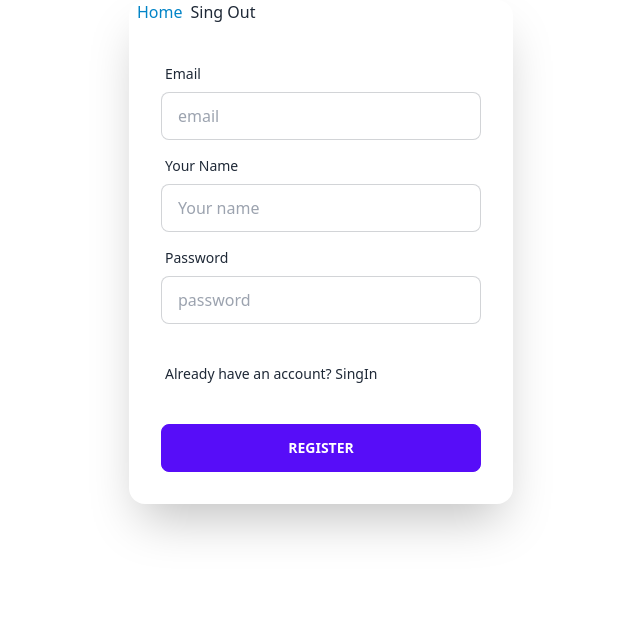
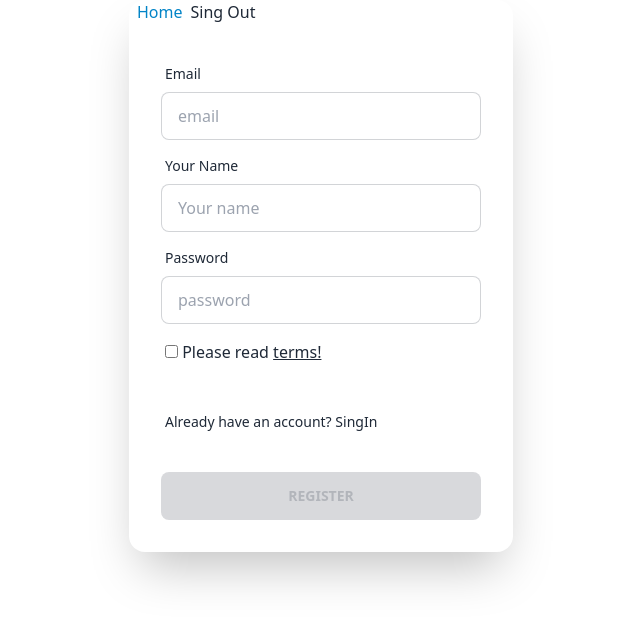
Before and after one commit to ashaansojib/simple-login, a React (Vite) app: page /register in a window 1280 px wide. Shown: the top 624 px of the page, without its empty margins (319-959 px from the left). Built offline with nearby package versions, Linux system fonts and the light colour scheme; no server answers.

Commit message:
add terms button

```diff
--- a/src/components/register/Register.jsx
+++ b/src/components/register/Register.jsx
@@ -8,7 +8,8 @@ const Register = () => {
     const [error, setError] = useState("");
     const [success, setSuccess] = useState("");
 
-    const {createUser, emailVerification} = useContext(AuthContext);
+    const { createUser, emailVerification } = useContext(AuthContext);
+    const [accepted, setAccepted] = useState(false);
 
     // register function
     const handleRegister = (e) => {
@@ -17,27 +18,30 @@ const Register = () => {
         const email = form.email.value;
         const password = form.password.value;
 
-        if(password.length < 8){
+        if (password.length < 8) {
             setError("password length must 8 charecter!");
             return;
         }
         createUser(email, password)
-        .then( result=>{
+            .then(result => {
                 const loggedUser = result.user;
                 setError("")
                 setSuccess("Successfully user created!!");
                 emailVerification();
             })
-        .then( result =>{
+            .then(result => {
                 console.log(result)
                 alert("you got a verified mail")
             })
-        .catch( error =>{
+            .catch(error => {
                 setSuccess("")
                 setError(error.message)
                 console.log(error.message)
             });
         form.reset();
+    }
+    const handleAccepted = (event) =>{
+        setAccepted(event.target.checked)
     }
     return (
         <div className="card flex-shrink-0 w-full max-w-sm shadow-2xl mx-auto">
@@ -64,6 +68,9 @@ const Register = () => {
                     <input type="password" name='password' required placeholder="password" className="input input-bordered" />
                 </div>
                 <label className="label">
+                    <span onClick={handleAccepted}><input type="checkbox" name='checkbox' /> Please read <Link to="/" className='underline'>terms!</Link></span>
+                </label>
+                <label className="label">
                     {
                         error ? <span className="label-text text-red-600">{error}</span> :
                             <span className="label-text text-green-600">{success}</span>
@@ -73,7 +80,7 @@ const Register = () => {
                     <span className="label-text">Already have an account? <Link to="/">SingIn</Link></span>
                 </label>
                 <div className="form-control mt-6">
-                    <button className="btn btn-primary">Register</button>
+                    <button disabled={!accepted} className="btn btn-primary">Register</button>
                 </div>
             </form>
         </div>
```
Lines whose indentation alone changed are shown as unchanged.
